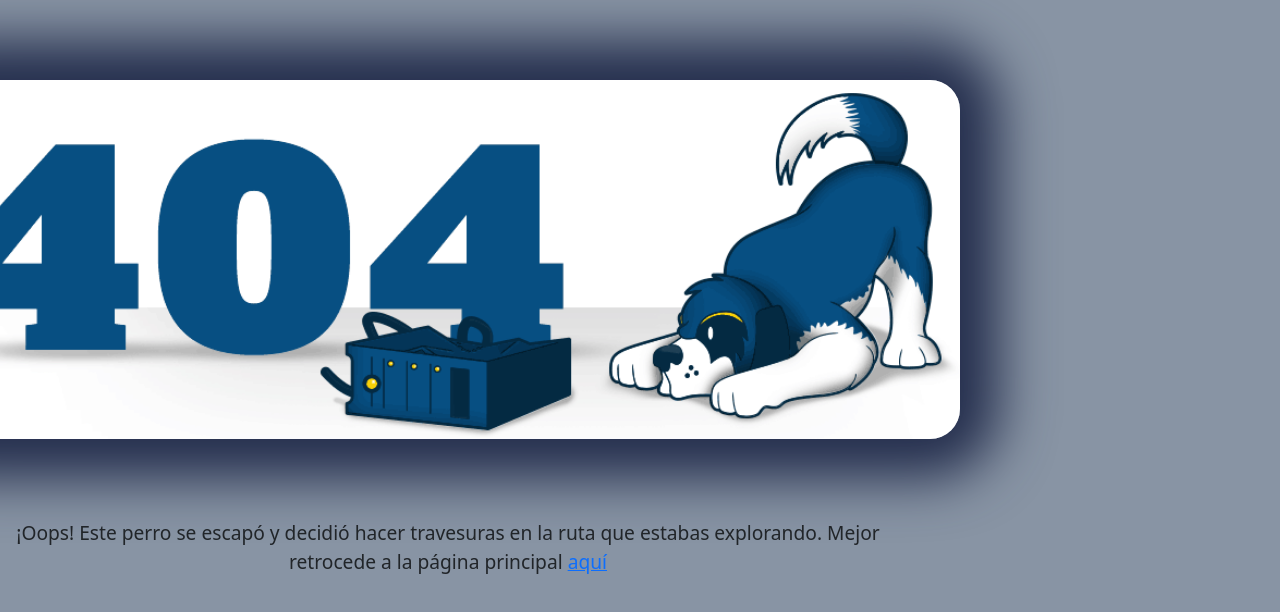
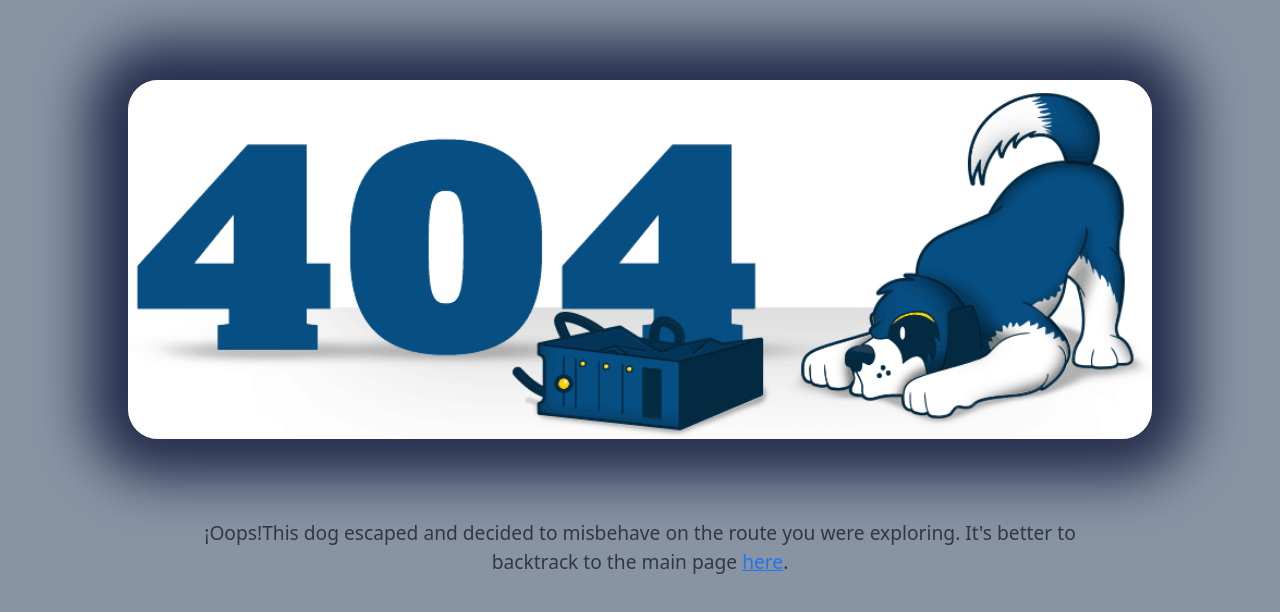
Before and after one commit to DBordallo/CerberusGuard, a React (Vite) app in the folder client/: page /guard in a window 1280 px wide. Shown: the top 612 px of the page. Built offline with nearby package versions, Linux system fonts and the light colour scheme; no server answers.

Commit message:
fix(404)fix styles

```diff
--- a/client/src/index.css
+++ b/client/src/index.css
@@ -1,5 +1,7 @@
 #root {
-  margin: 0;
+  width: 100vw;
+  display: flex;
+  justify-content: center;
 }
 
 
--- a/client/src/pages/errorElement/ErrorElement.css
+++ b/client/src/pages/errorElement/ErrorElement.css
@@ -13,6 +13,7 @@
     -webkit-box-shadow: 0px 0px 54px 39px rgba(36,46,77,1);
 -moz-box-shadow: 0px 0px 54px 39px rgba(36,46,77,1);
 box-shadow: 0px 0px 54px 39px rgba(36,46,77,1);
+
 }
 
 .errorText{
@@ -20,3 +21,34 @@ box-shadow: 0px 0px 54px 39px rgba(36,46,77,1);
     font-weight: 500;
     text-align: center;
 }
+
+.parp {
+
+    animation-name: parpadeo;
+    animation-duration: 3s;
+    animation-timing-function: linear;
+    animation-iteration-count: infinite;
+
+    -webkit-animation-name:parpadeo;
+    -webkit-animation-duration: 3s;
+    -webkit-animation-timing-function: linear;
+    -webkit-animation-iteration-count: infinite;
+  }
+
+  @-moz-keyframes parpadeo{
+    0% { opacity: 1.0; }
+    50% { opacity: 0.5; }
+    100% { opacity: 1.0; }
+  }
+
+  @-webkit-keyframes parpadeo {
+    0% { opacity: 1.0; }
+    50% { opacity: 0.5; }
+     100% { opacity: 1.0; }
+  }
+
+  @keyframes parpadeo {
+    0% { opacity: 1.0; }
+     50% { opacity: 0.5; }
+    100% { opacity: 1.0; }
+  }
--- a/client/src/pages/errorElement/ErrorElement.jsx
+++ b/client/src/pages/errorElement/ErrorElement.jsx
@@ -7,7 +7,7 @@ function ErrorElement(){
     return(
         <div className="NotFound">
          <img className ="errorImg"  src={error404dog} alt="error 404" />
-         <div className="errorText">¡Oops! Este perro se escapó y decidió hacer travesuras en la ruta que estabas explorando. Mejor retrocede a la página principal <Link to="/">aquí</Link>
+         <div className="errorText parp">¡Oops!This dog escaped and decided to misbehave on the route you were exploring. It's better to backtrack to the main page <Link to="/">here</Link>.
          </div>
         </div>
     )
```
